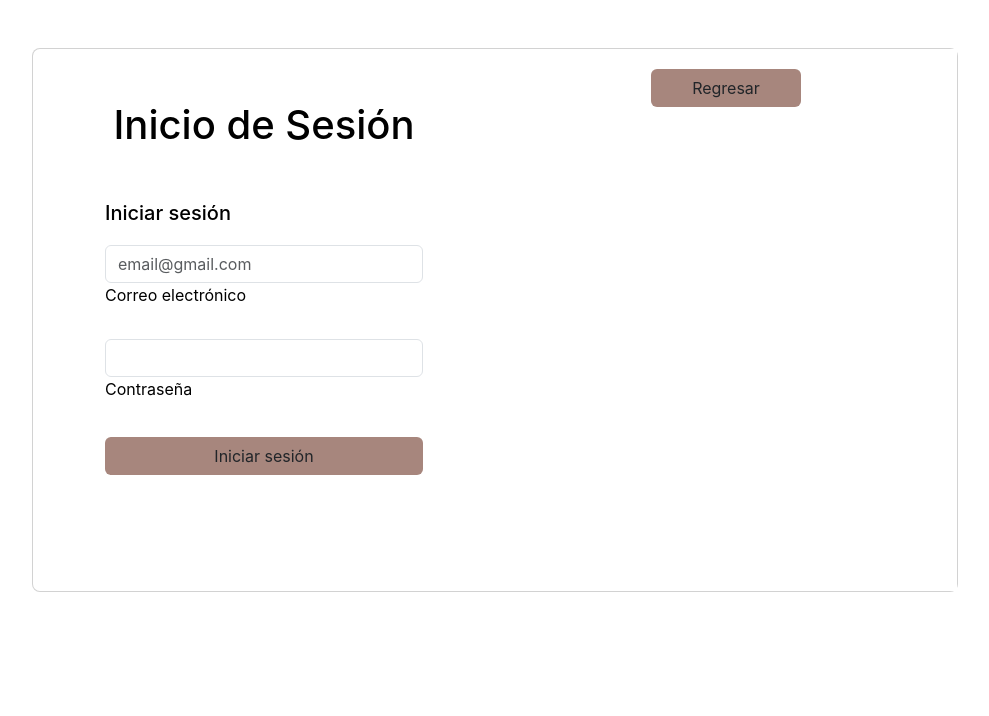
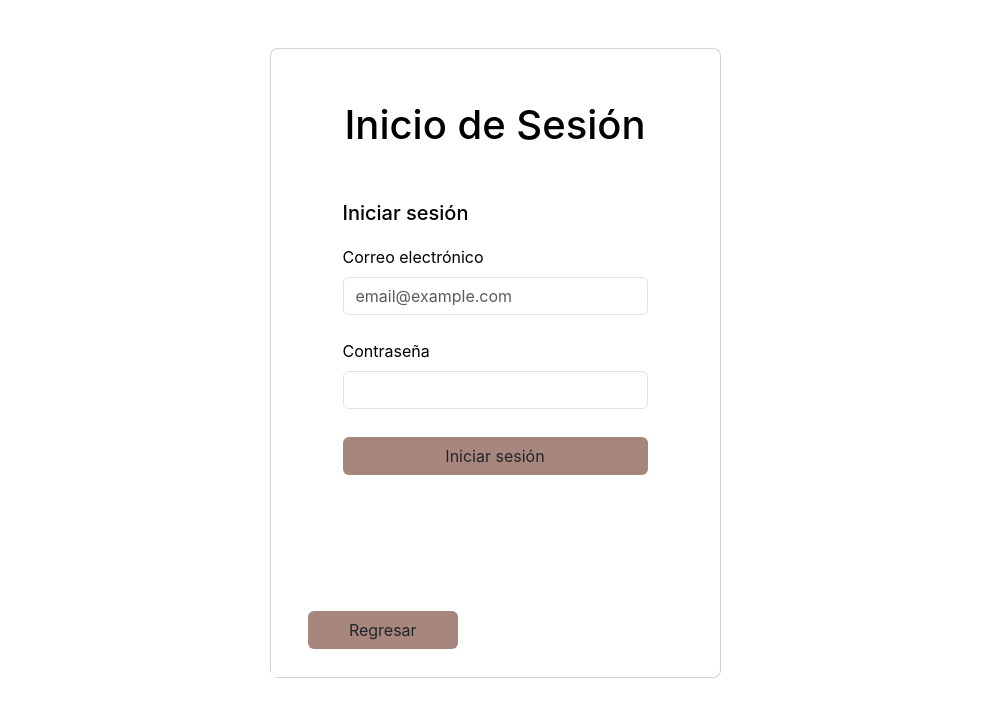
Before and after one commit to nottwithtt/comiteseguridad, a React (Create React App) app in the folder frontend/: page /login in a window 1280 px wide. Shown: the top 716 px of the page, without its empty margins (145-1134 px from the left). Built offline with nearby package versions, Linux system fonts and the light colour scheme.

Commit message:
Ajuste estético del frontend
cambios en el login

```diff
--- a/frontend/src/pages/Login.js
+++ b/frontend/src/pages/Login.js
@@ -60,10 +60,10 @@ function Login() {
         error={error}
       ></MessageModal>
       <div className="row d-flex justify-content-center align-items-center h-100">
-        <div className="col-xl-10">
+        <div className="col-xl-5">
           <div className="card rounded-3 text-black">
             <div className="row g-0">
-              <div className="col-lg-6">
+              <div className="lg-6">
                 <div className="card-body p-md-5 mx-md-4">
                   <div className="text-center">
                     <h1 className="mt-1 mb-5 pb-1">Inicio de Sesión</h1>
@@ -73,18 +73,20 @@ function Login() {
                     <h5 className="mt-1 mb-3 pb-1">Iniciar sesión</h5>
 
                     <div className="form-outline mb-4">
+                      <label className="form-label">Correo electrónico</label>
                       <input
                         type="email"
                         id="login_email"
                         className="form-control"
-                        placeholder="email@gmail.com"
+                        placeholder="email@example.com"
                         onChange={(e) => setEmail(e.target.value)}
                         required
                       />
-                      <label className="form-label">Correo electrónico</label>
+
                     </div>
 
                     <div className="form-outline mb-4">
+                      <label className="form-label">Contraseña</label>
                       <input
                         type="password"
                         id="login_password"
@@ -92,7 +94,6 @@ function Login() {
                         onChange={(e) => setPassword(e.target.value)}
                         required
                       />
-                      <label className="form-label">Contraseña</label>
                     </div>
 
                     <div className="text-center pt-1 mb-5 pb-1 d-flex flex-column">
@@ -104,7 +105,6 @@ function Login() {
                       />
                     </div>
                   </form>
-                </div>
                 </div>
                 <div
                   className="col-lg-6 d-flex flex-column"
@@ -123,6 +123,8 @@ function Login() {
                   </div>
                 </div>
               </div>
+
+            </div>
           </div>
         </div>
       </div>
```
Lines whose indentation alone changed are shown as unchanged.
